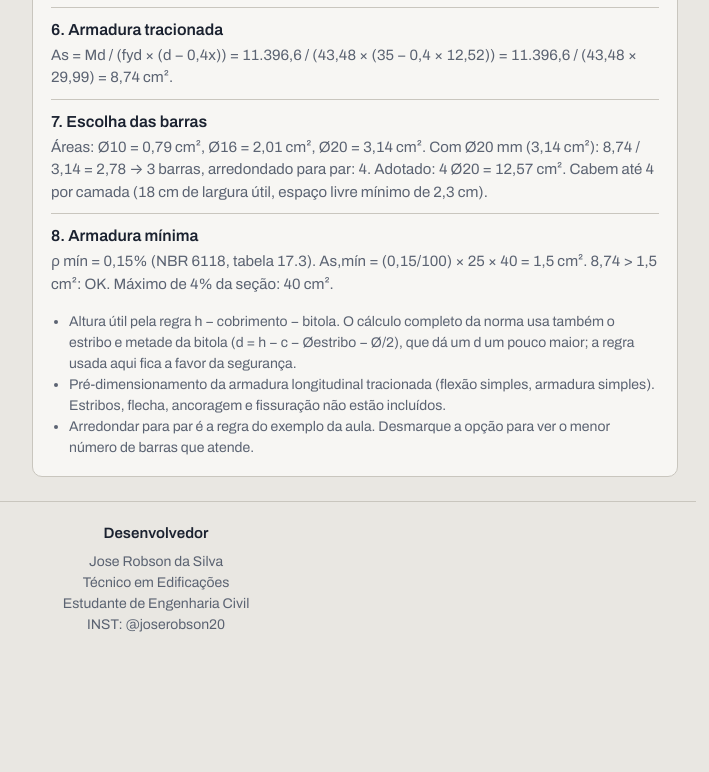
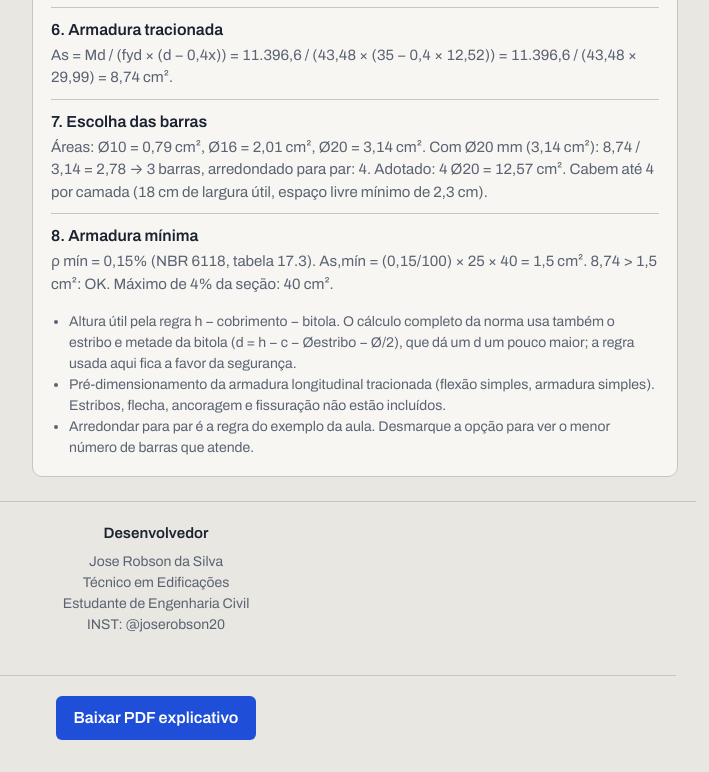
Before and after one commit to jrs36-TRT/meu-site, a plain HTML site: page armadura_simples_viga.html in a window 1280 px wide. Shown: the part 1149-1921 px from the top of the page, without its empty margins (484-1193 px from the left). Before the commit the page ends 1824 px from the top, so only its background shows below. Drawn offline with Linux system fonts and the light colour scheme.

Commit message:
Update armadura_simples_viga.html

```diff
--- a/armadura_simples_viga.html
+++ b/armadura_simples_viga.html
@@ -53,6 +53,24 @@ svg{width:100%;height:auto;display:block}
 .leg{font-size:13px;color:var(--muted);margin-top:4px}
 .autor{max-width:1080px;margin:0 auto;padding:20px 18px 40px;border-top:1px solid var(--line);text-align:center;color:var(--muted);font-size:14px}
 .autor h3{margin:0 0 6px;color:var(--ink)}
+  .rodape{
+  max-width:1040px;
+  margin:0 auto;
+  padding:20px 18px 32px;
+  border-top:1px solid var(--line);
+  text-align:center;
+}
+.btn-pdf{
+  display:inline-block;
+  padding:10px 18px;
+  font-weight:600;
+  color:var(--accent-ink);
+  background:var(--accent);
+  border-radius:6px;
+  text-decoration:none;
+}
+.btn-pdf:hover{opacity:.9}
+.btn-pdf:focus-visible{outline:3px solid var(--accent);outline-offset:2px}
 </style>
 </head>
 <body>
@@ -136,7 +154,11 @@ svg{width:100%;height:auto;display:block}
   Estudante de Engenharia Civil<br>
   INST: @joserobson20
 </footer>
-
+<footer class="rodape">
+  <a class="btn-pdf" href="https://drive.google.com/file/d/1ItYZ6cSNOBC4wKSud38aFL2QPtafJ2uX/view?usp=sharing" download target="_blank" rel="noopener">
+    Baixar PDF explicativo
+  </a>
+</footer>
 <script>
 (function(){
   var $=function(i){return document.getElementById(i)};
```
